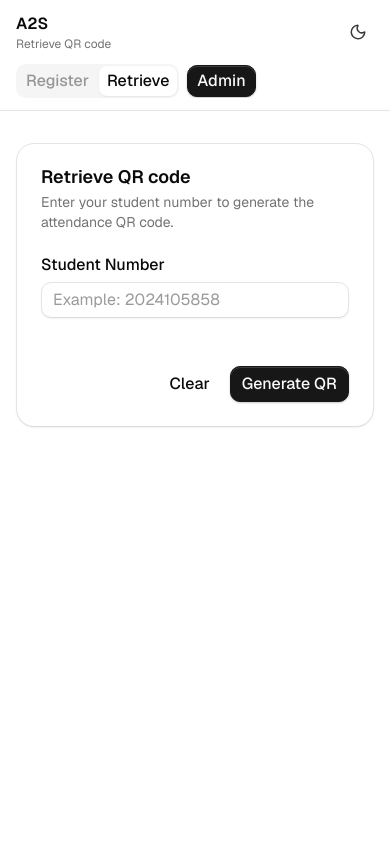
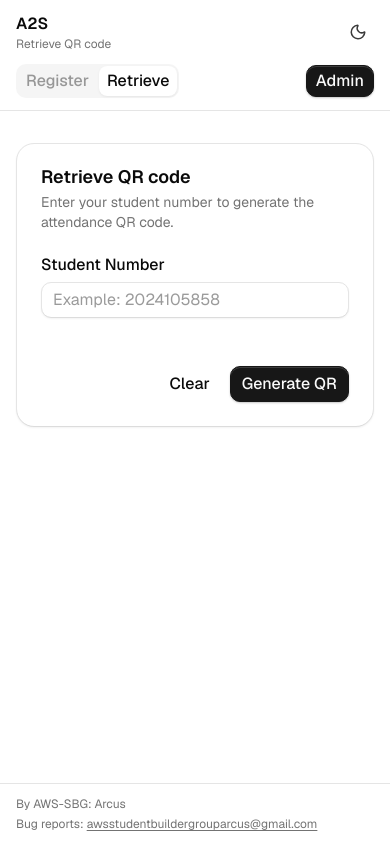
Before and after one commit to nomuratbm/arcus-attendance-system, a Next.js app: page /retrieve in a window 390 px wide. Built offline with nearby package versions, Linux system fonts and the light colour scheme.

Commit message:
addedd footer, changed nav bar scrollability

```diff
--- a/src/components/AppHeader.tsx
+++ b/src/components/AppHeader.tsx
@@ -1,19 +1,9 @@
 import type { ReactNode } from "react";
 import { AppNav } from "@/components/AppNav";
-import { Badge } from "@/components/ui/badge";
 import { Separator } from "@/components/ui/separator";
 import { ThemeToggle } from "@/components/ThemeToggle";
 
-const headerTitle = (
-  <div className="flex min-w-0 items-center gap-2">
-    <h1 className="truncate text-base font-semibold text-foreground">
-      A2S
-    </h1>
-    <Badge className="max-sm:hidden" size="sm" variant="outline">
-      By AWS-SBG: Arcus
-    </Badge>
-  </div>
-);
+const BUG_REPORT_EMAIL = "awsstudentbuildergrouparcus@gmail.com";
 
 type AppHeaderProps = {
   subtitle: string;
@@ -24,6 +14,7 @@ export function PageShell({ children }: { children: ReactNode }) {
   return (
     <div className="flex min-h-dvh w-full min-w-0 flex-1 flex-col overflow-x-clip bg-background text-foreground transition-colors duration-150">
       {children}
+      <AppFooter />
     </div>
   );
 }
@@ -33,11 +24,13 @@ export function AppHeader({ subtitle, children }: AppHeaderProps) {
     <header className="border-b bg-card">
       <div className="mx-auto grid w-full max-w-5xl min-w-0 grid-cols-[minmax(0,1fr)_auto] items-center gap-x-3 gap-y-3 px-4 py-3 sm:flex sm:h-16 sm:px-6 sm:py-0">
         <div className="min-w-0">
-          {headerTitle}
+          <h1 className="truncate text-base font-semibold text-foreground">
+            A2S
+          </h1>
           <p className="truncate text-xs text-muted-foreground">{subtitle}</p>
         </div>
-        <div className="order-last col-span-2 min-w-0 sm:order-none sm:ml-auto sm:w-auto">
-          <div className="flex min-w-0 items-center gap-2 overflow-x-auto overscroll-x-contain sm:gap-3">
+        <div className="order-last col-span-2 w-full min-w-0 sm:order-none sm:ml-auto sm:w-auto">
+          <div className="flex w-full items-center gap-2 sm:w-auto sm:gap-3">
             <AppNav />
             {children}
           </div>
@@ -50,3 +43,22 @@ export function AppHeader({ subtitle, children }: AppHeaderProps) {
     </header>
   );
 }
+
+function AppFooter() {
+  return (
+    <footer className="mt-auto border-t bg-card">
+      <div className="mx-auto flex w-full max-w-5xl flex-col gap-1 px-4 py-3 text-xs text-muted-foreground sm:flex-row sm:items-center sm:justify-between sm:px-6">
+        <p>By AWS-SBG: Arcus</p>
+        <p>
+          Bug reports:{" "}
+          <a
+            className="underline underline-offset-2 hover:text-foreground"
+            href={`mailto:${BUG_REPORT_EMAIL}`}
+          >
+            {BUG_REPORT_EMAIL}
+          </a>
+        </p>
+      </div>
+    </footer>
+  );
+}
--- a/src/components/AppNav.tsx
+++ b/src/components/AppNav.tsx
@@ -67,7 +67,7 @@ export function AppNav() {
 
   if (isPublicPath(pathname)) {
     return (
-      <div className="flex w-max items-center gap-2 sm:gap-3">
+      <div className="flex w-full items-center justify-between gap-2 sm:w-auto sm:gap-3">
         <SegmentedPageNav items={publicNavItems} pathname={pathname} />
         <Button
           onFocus={preloadScanner}
@@ -82,12 +82,14 @@ export function AppNav() {
   }
 
   return (
-    <div className="flex w-max items-center gap-2 sm:gap-3">
+    <div className="flex w-full items-center justify-between gap-2 sm:w-auto sm:gap-3">
       <SegmentedPageNav items={adminNavItems} pathname={pathname} />
-      <Button render={<Link href="/" />} size="sm">
-        Register
-      </Button>
-      <SignOutButton />
+      <div className="flex items-center gap-2 sm:gap-3">
+        <Button render={<Link href="/" />} size="sm">
+          Register
+        </Button>
+        <SignOutButton />
+      </div>
     </div>
   );
 }
```
